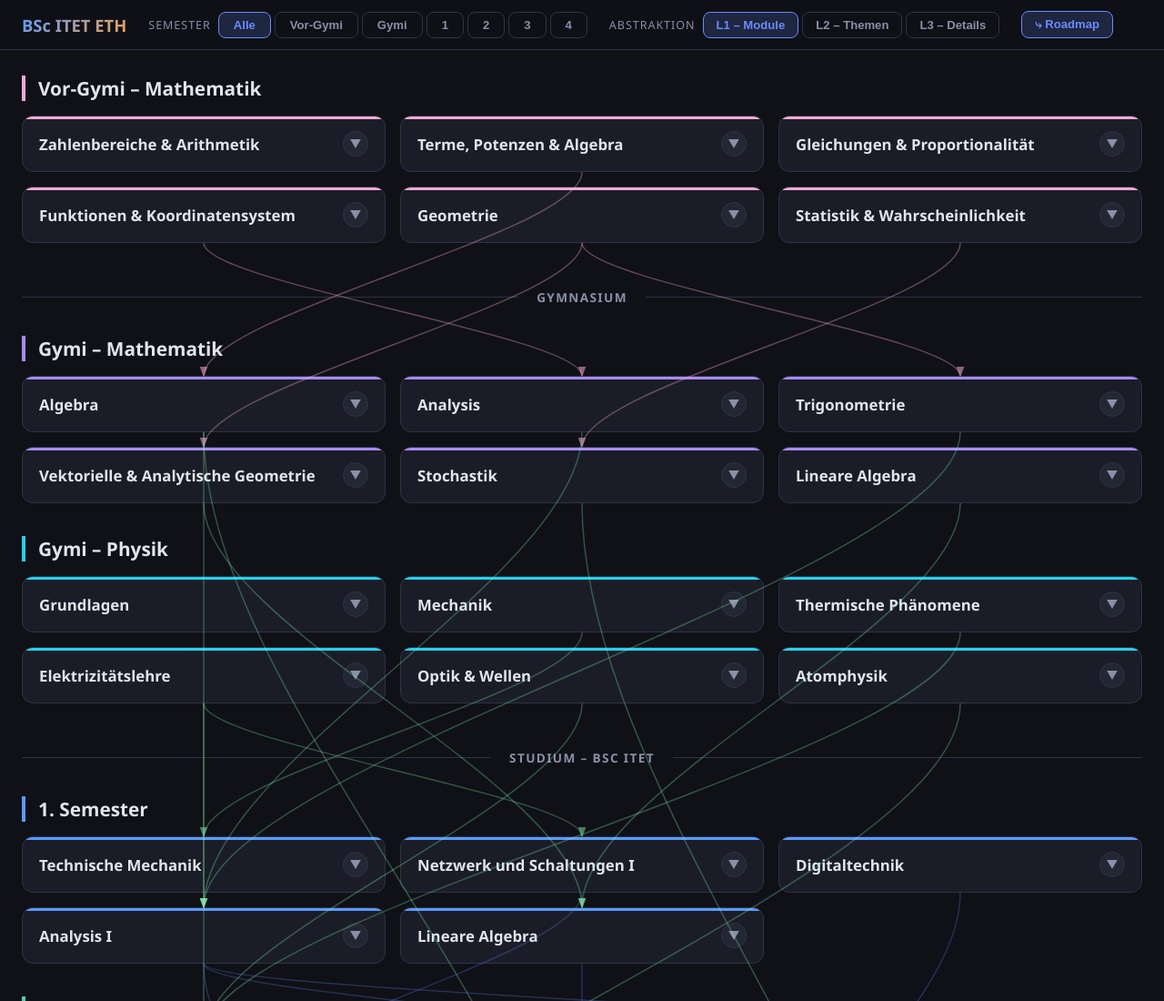
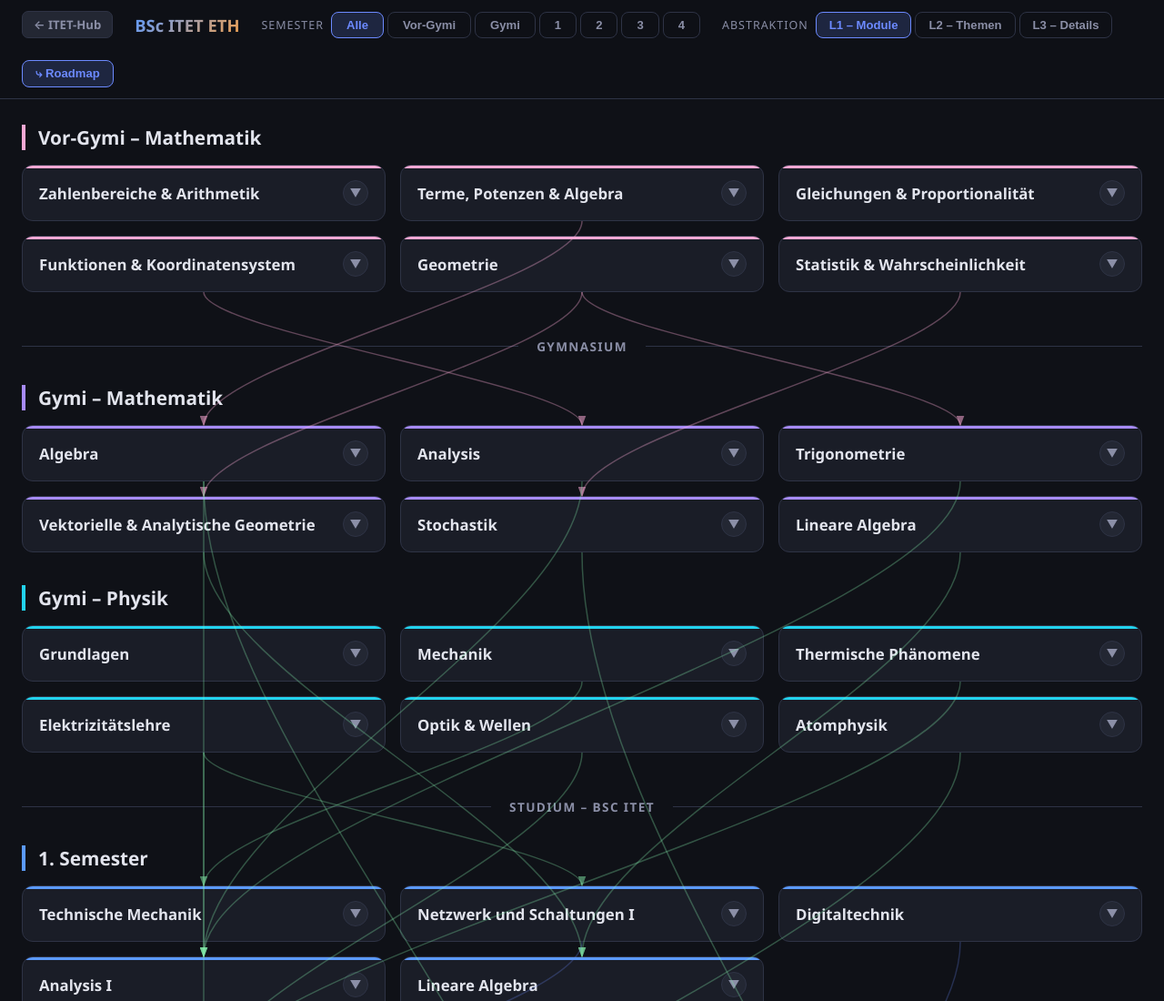
Before and after one commit to KLubina/CurriculumMindMap-ITET, a plain HTML site: page index.html in a window 1280 px wide. Shown: the top 1100 px of the page at 91% size. Drawn offline with Linux system fonts and the light colour scheme.

Commit message:
Add 'ITET-Hub' back button to navbar
Add a styled back link to the navbar that points to ../ITET-Hub/index.html. Introduces .hub-back-btn CSS (layout, padding, border, colors, radius, font sizing, transition) and a hover state that highlights the accent color, improving navigation back to the ITET Hub.

```diff
--- a/index.html
+++ b/index.html
@@ -42,6 +42,26 @@
         }
 
         /* ── NAV BAR ── */
+        .hub-back-btn {
+            display: inline-flex;
+            align-items: center;
+            background: var(--surface2);
+            border: 1px solid var(--border);
+            color: var(--text-dim);
+            padding: 5px 12px;
+            border-radius: 7px;
+            font-size: .82rem;
+            font-weight: 600;
+            text-decoration: none;
+            white-space: nowrap;
+            transition: var(--transition);
+        }
+
+        .hub-back-btn:hover {
+            border-color: var(--accent);
+            color: var(--accent);
+        }
+
         .navbar {
             position: sticky;
             top: 0;
@@ -555,6 +575,7 @@
 <body>
 
     <nav class="navbar">
+        <a href="../ITET-Hub/index.html" class="hub-back-btn">← ITET-Hub</a>
         <h1>BSc ITET ETH</h1>
 
         <div class="nav-group">
```
